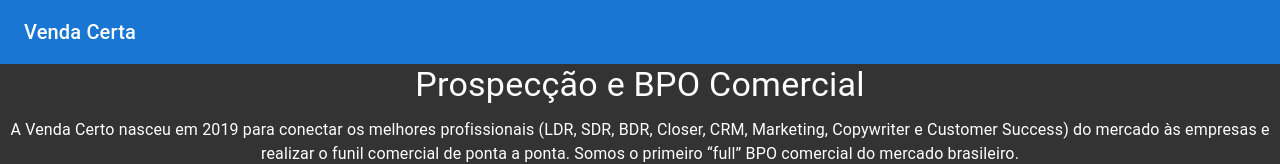
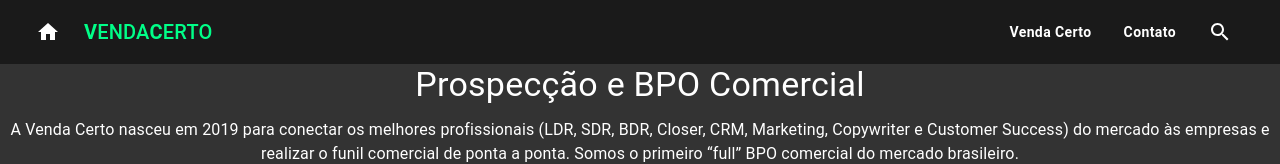
Before and after one commit to PatrickAngrezani/right-sell-react-project, a React (Create React App) app: page / in a window 1280 px wide. Shown: the top 164 px of the page. Built offline with nearby package versions, Linux system fonts and the light colour scheme.

Commit message:
style header

```diff
--- a/package.json
+++ b/package.json
@@ -3,6 +3,8 @@
   "version": "0.1.0",
   "private": true,
   "dependencies": {
+    "@emotion/react": "^11.13.3",
+    "@emotion/styled": "^11.13.0",
     "@mui/icons-material": "^6.1.5",
     "@mui/material": "^6.1.5",
     "@testing-library/jest-dom": "^5.17.0",
--- a/src/components/Header.tsx
+++ b/src/components/Header.tsx
@@ -1,14 +1,91 @@
 import React from "react";
-import { AppBar, Toolbar, Typography } from "@mui/material";
+import {
+  AppBar,
+  Toolbar,
+  IconButton,
+  Typography,
+  Box,
+  Button,
+  Menu,
+  MenuItem,
+} from "@mui/material";
+import MenuIcon from "@mui/icons-material/Menu";
+import SearchIcon from "@mui/icons-material/Search";
+import HomeIcon from "@mui/icons-material/Home";
 
 const Header: React.FC = () => {
+  const [anchorE1, setAnchorE1] = React.useState<null | HTMLElement>(null);
+  const isMenuOpen = Boolean(anchorE1);
+
+  const handleMenuOpen = (event: React.MouseEvent<HTMLElement>) => {
+    setAnchorE1(event.currentTarget);
+  };
+
+  const handleMenuClose = () => {
+    setAnchorE1(null);
+  };
+
   return (
-    <AppBar position="static">
+    <AppBar
+      position="static"
+      sx={{ backgroundColor: "#1a1a1a", padding: "0 1rem" }}
+    >
       <Toolbar>
-        <Typography variant="h6" component="div" sx={{ flexGrow: 1 }}>
-          Venda Certa
+        {/* Image and Home button*/}
+        <IconButton
+          edge="start"
+          color="inherit"
+          aria-label="home"
+          sx={{ mr: 2 }}
+        >
+          <HomeIcon />
+        </IconButton>
+        <Typography
+          variant="h6"
+          component="div"
+          sx={{ flexGrow: 1, color: "#00ff88" }}
+        >
+          <Box component="span" sx={{ color: "#00ff88", fontWeight: "bold" }}>
+            V
+          </Box>
+          ENDA
+          <Box component="span" sx={{ color: "#00ff88", fontWeight: "bold" }}>
+            C
+          </Box>
+          ERTO
         </Typography>
-        {/* adicione botões de navegação aqui */}
+
+        {/* navigation links */}
+        <Button
+          color="inherit"
+          onClick={handleMenuOpen}
+          sx={{ fontWeight: "bold", textTransform: "none", mr: 2 }}
+        >
+          Venda Certo
+        </Button>
+        <Menu
+          anchorEl={anchorE1}
+          open={isMenuOpen}
+          onClose={handleMenuClose}
+          anchorOrigin={{ vertical: "bottom", horizontal: "center" }}
+          transformOrigin={{ vertical: "top", horizontal: "center" }}
+        >
+          <MenuItem onClick={handleMenuClose}>Sobre Nós</MenuItem>
+          <MenuItem onClick={handleMenuClose}>Serviços</MenuItem>
+          <MenuItem onClick={handleMenuClose}>Clientes</MenuItem>
+        </Menu>
+
+        <Button
+          color="inherit"
+          sx={{ fontWeight: "bold", textTransform: "none", mr: 2 }}
+        >
+          Contato
+        </Button>
+
+        {/* Search Icon */}
+        <IconButton color="inherit">
+          <SearchIcon />
+        </IconButton>
       </Toolbar>
     </AppBar>
   );
```
Also changed, not shown: 1 other file (tests, documents, lock files or other folders).
